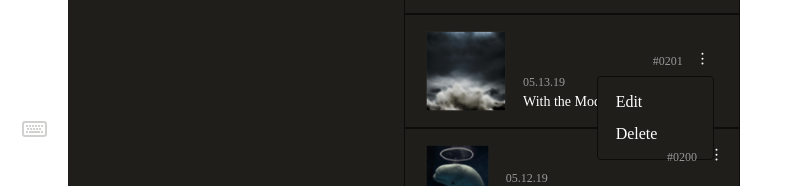
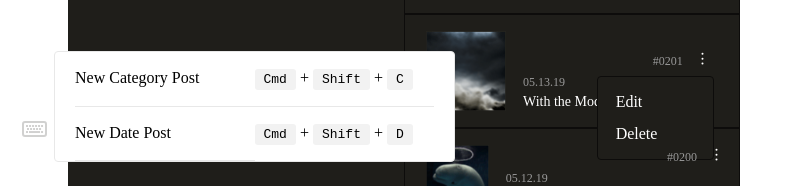
Before and after one commit to Z4P0/notch-front-end, a website: page pug/symbols.pug in a window 1280 px wide. Shown: the part 4392-4578 px from the top of the page, without its empty margins (0-787 px from the left). Drawn offline with nearby package versions, Linux system fonts and the light colour scheme; files that its build step writes are made by us from their sources.

Commit message:
create the keyboard shortcut stuff

```diff
--- a/pug/symbols/app-bar.pug
+++ b/pug/symbols/app-bar.pug
@@ -109,3 +109,9 @@ nav.app-bar
   button(type="button").app-bar__button.keyboard-button
     <svg xmlns="http://www.w3.org/2000/svg" width="25" height="16" viewBox="0 0 25 16"><g fill="none" fill-rule="evenodd"><rect width="23" height="14" x="1" y="1" stroke="#1F1E1A" stroke-width="2" rx="2"/><rect width="1.994" height="1.994" x="4" y="4" fill="#1E1D19"/><rect width="1.994" height="1.994" x="4.997" y="7.003" fill="#1E1D19"/><rect width="1.994" height="1.994" x="8.059" y="7.003" fill="#1E1D19"/><rect width="1.994" height="1.994" x="11.059" y="7.003" fill="#1E1D19"/><rect width="1.994" height="1.994" x="14.059" y="7.003" fill="#1E1D19"/><rect width="1.994" height="1.994" x="17.059" y="7.003" fill="#1E1D19"/><rect width="1.994" height="1.994" x="19.053" y="10.024" fill="#1E1D19"/><rect width="1.994" height="1.994" x="4" y="10.024" fill="#1E1D19"/><rect width="11.056" height="1.994" x="6.992" y="10.024" fill="#1E1D19"/><rect width="1.994" height="1.994" x="7.053" y="4" fill="#1E1D19"/><rect width="1.994" height="1.994" x="10.053" y="4" fill="#1E1D19"/><rect width="1.994" height="1.994" x="13.053" y="4" fill="#1E1D19"/><rect width="1.994" height="1.994" x="16.053" y="4" fill="#1E1D19"/><rect width="1.994" height="1.994" x="19.053" y="4" fill="#1E1D19"/></g></svg>
     //- Menu
+
+  dl.app-bar__keyboard-shortcuts
+    dt New Category Post
+    dd #[kbd Cmd] + #[kbd Shift] + #[kbd C]
+    dt New Date Post
+    dd #[kbd Cmd] + #[kbd Shift] + #[kbd D]
--- a/scss/_app-bar.scss
+++ b/scss/_app-bar.scss
@@ -348,3 +348,40 @@
     margin-right: 17px;
   }
 }
+
+
+
+
+
+
+
+.app-bar__keyboard-shortcuts {
+  align-items: stretch;
+  background: #fff;
+  border: 1px solid #e8e8e8;
+  border-radius: 4px;
+  bottom: 0;
+  display: flex;
+  flex-wrap: wrap;
+  left: 54px;
+  margin-bottom: 24px;
+  padding: 0 20px;
+  position: absolute;
+  width: 359px;
+  dt, dd {
+    border-bottom: 1px solid #e8e8e8;
+    // flex-grow: 1;
+    flex: 50%;
+    line-height: 3.25rem;
+    &:last-child {
+      border-bottom: none;
+    }
+  }
+  dt {
+    font-weight: 500;
+    // padding-right: 35px;
+  }
+  dd {
+    margin-left: 0;
+  }
+}
--- a/scss/styles.scss
+++ b/scss/styles.scss
@@ -52,6 +52,11 @@ hr {
   opacity: .3;
 }
 
+kbd {
+  background-color: #f2f2f2;
+  border-radius: 3px;
+  padding: 3px 9px;
+}
 
 // Layout
 // ----------------------------------------
```
Also changed, not shown: css/styles.css, css/styles.min.css, html/symbols.html.
